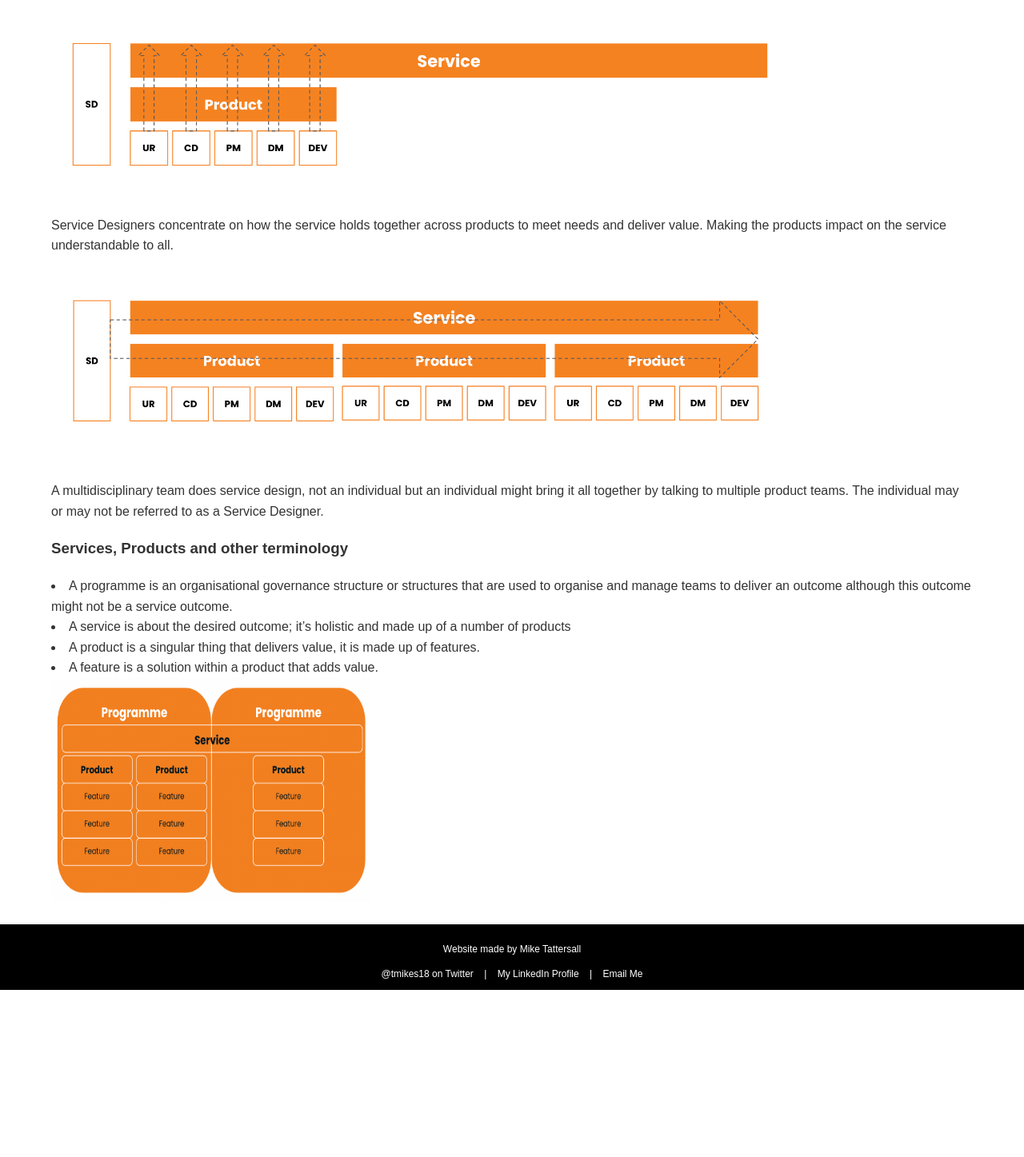
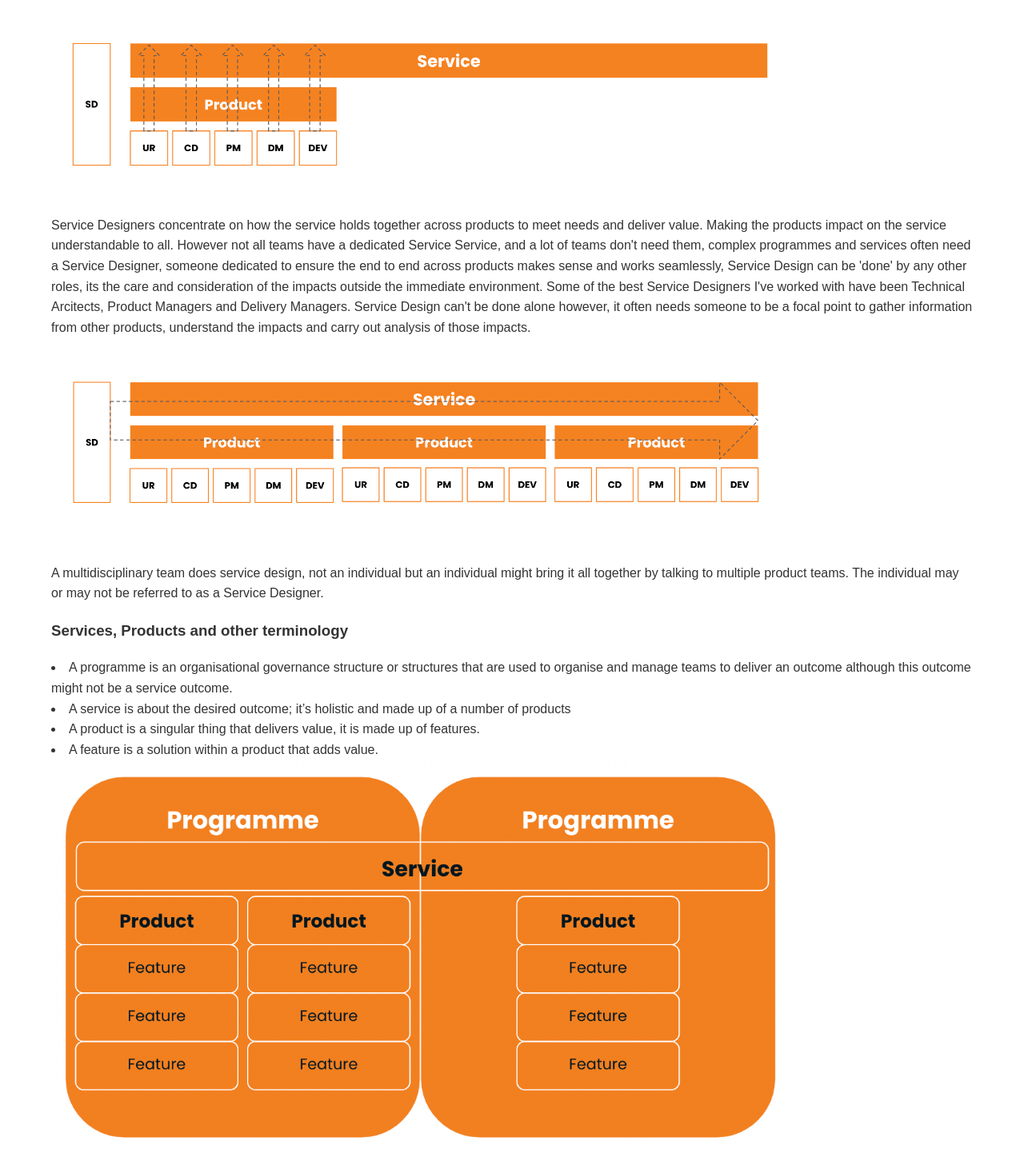
Before and after one commit to MikeT18/mike-website, a plain HTML site: page blogs/service-design.html in a window 1280 px wide. Shown: the part 1373-2820 px from the top of the page at 80% size. Before the commit the page ends 2611 px from the top, so only its background shows below. Drawn offline with Linux system fonts and the light colour scheme.

Commit message:
Update service-design.html
update SD blog

```diff
--- a/blogs/service-design.html
+++ b/blogs/service-design.html
@@ -45,7 +45,7 @@
           <h3>Who 'does' Service Design</h3>
             <p>Teams concentrate on how the product can meet needs, deliver value and how the product will impact the service.</p>
             <img src="../images/who-does-service-design.png" alt="Service Design Doing High Level Description" class="original-size-image">
-            <p>Service Designers concentrate on how the service holds together across products to meet needs and deliver value. Making the products impact on the service understandable to all.</p>
+            <p>Service Designers concentrate on how the service holds together across products to meet needs and deliver value. Making the products impact on the service understandable to all. However not all teams have a dedicated Service Service, and a lot of teams don't need them, complex programmes and services often need a Service Designer, someone dedicated to ensure the end to end across products makes sense and works seamlessly, Service Design can be 'done' by any other roles, its the care and consideration of the impacts outside the immediate environment. Some of the best Service Designers I've worked with have been Technical Arcitects, Product Managers and Delivery Managers. Service Design can't be done alone however, it often needs someone to be a focal point to gather information from other products, understand the impacts and carry out analysis of those impacts.</p>
             <img src="../images/who-does-serv.png" alt="Service Design Doing Description" class="original-size-image">
             <p>A multidisciplinary team does service design, not an individual but an individual might bring it all together by talking to multiple product teams. The individual may or may not be referred to as a Service Designer.</p>
             <h3>Services, Products and other terminology</h3>
@@ -53,7 +53,7 @@
             <li>A service is about the desired outcome; it’s holistic and made up of a number of products</li>
             <li>A product is a singular thing that delivers value, it is made up of features.</li>
             <li>A feature is a solution within a product that adds value.</li>
-            <img src="../images/programme.png" alt="Programme, Service, Product, Feature Explanation" width="400" height="280">
+            <img src="../images/programme.png" alt="Programme, Service, Product, Feature Explanation" class="original-size-image">
         </div>
     </main>
 </body>
```
